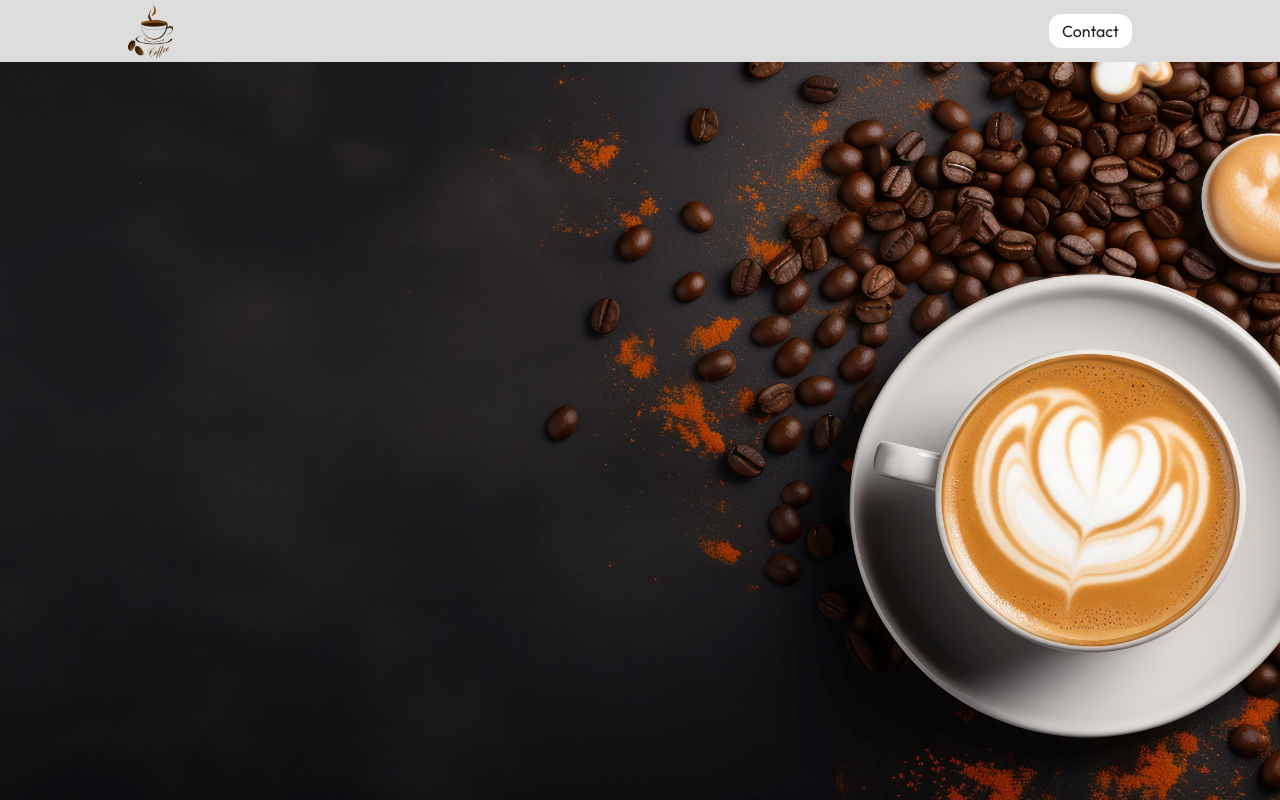
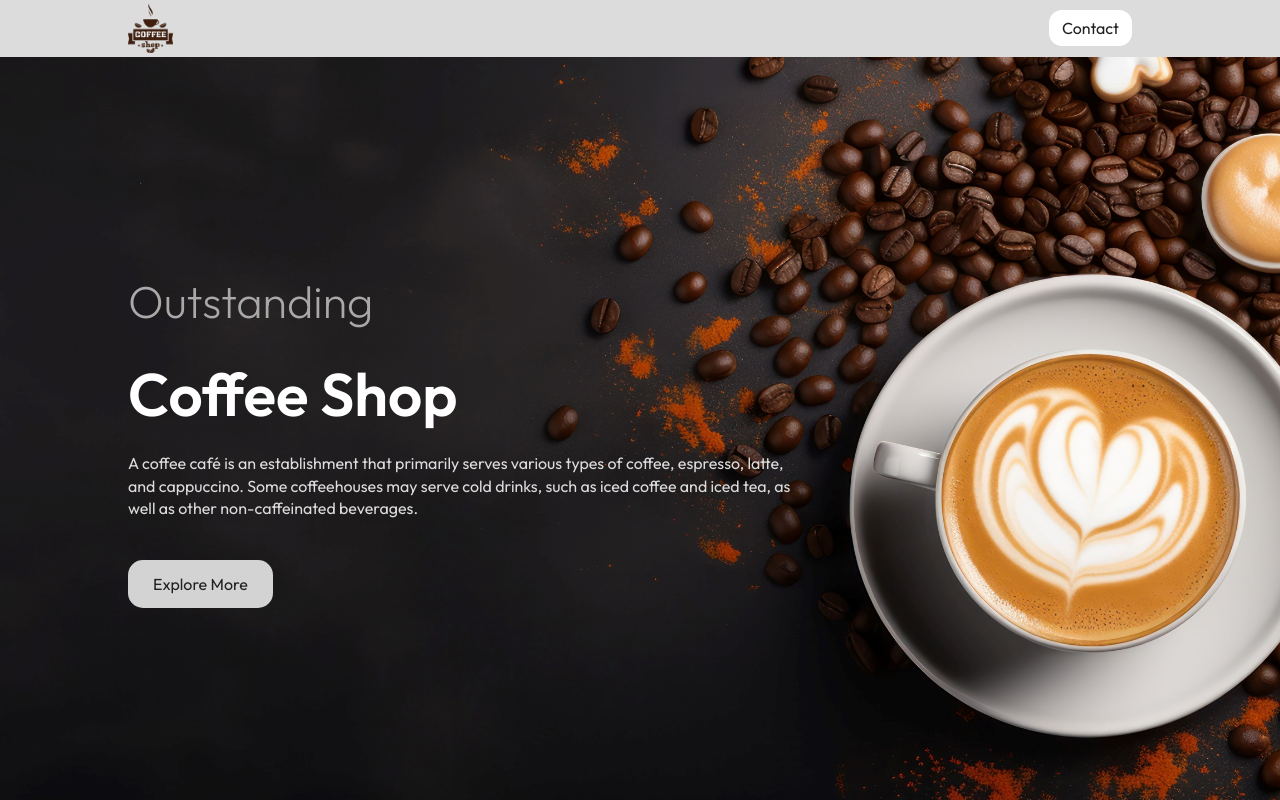
Before and after one commit to sreeginy/FrontEnd-Development-Task01, a React (Create React App) app in the folder website/: page / in a window 1280 px wide. Built offline with nearby package versions, Linux system fonts and the light colour scheme.

Commit message:
create home page

```diff
--- a/website/src/components/Home/Home.jsx
+++ b/website/src/components/Home/Home.jsx
@@ -3,7 +3,15 @@ import './home.css';
 
 const Home = () => {
   return (
-    <div className='screen'>
+    <div className='screen container'>
+        <div className="home__title">
+            <h2>Outstanding</h2>
+            <h1>Coffee Shop</h1>
+            <p>A coffee café is an establishment that primarily serves various types of coffee, espresso, latte,
+               and cappuccino. Some coffeehouses may serve cold drinks, such as iced coffee and iced tea,
+               as well as other non-caffeinated beverages.</p>
+            <button className='button2'>Explore More</button>
+        </div>
 
     </div>
   )
--- a/website/src/components/Home/home.css
+++ b/website/src/components/Home/home.css
@@ -5,4 +5,38 @@
     background: url(../../assets/coffee002.jpg);
     background-position: center;
     background-size: cover;
+    color: #fff;
+    display: flex;
+    align-items: center;
+
 }
+
+.home__title {
+    text-align: left;
+    max-width: 670px;
+}
+
+.home__title h1 {
+    font-size: 60px;
+    font-weight: 600;
+    margin-top: 4%;
+}
+
+.home__title h2{
+    font-size: 45px;
+    font-weight: 250;
+    color:#A9A9A9;
+    margin-top: 12%;
+}
+
+.home__title p{
+    max-width: 700px;
+    margin: 10px auto 2opx;
+    line-height: 1.4;
+    margin-top: 3%;
+    color: #DCDCDC;
+}
+
+.button2{
+    margin-top: 6%;
+}
--- a/website/src/components/header/Header.jsx
+++ b/website/src/components/header/Header.jsx
@@ -1,7 +1,7 @@
 import React from 'react'
 import './header.css';
 import '../../index.css'
-import Logo from "../../assets/coffelogo01.png";
+import Logo from "../../assets/coffeeShop.png";
 
 
 const Header = () => {
--- a/website/src/index.css
+++ b/website/src/index.css
@@ -28,10 +28,21 @@ a {
 .button {
   background-color: #fff;
   color: #212121;
-  padding: 7px 13px;
+  padding: 8px 13px;
   font-size: 16px;
   border-radius: 13px;
   cursor: pointer;
   border: 0;
   outline: 0;
 }
+
+.button2{
+  background-color: #D3D3D3;
+  color: #212121;
+  padding: 14px 25px;
+  font-size: 16px;
+  border-radius: 15px;
+  cursor: pointer;
+  border: 0;
+  outline: 0;
+}
```
Also changed, not shown: website/src/assets/coffeeShop.png (added), website/src/assets/shopLogo.png (added).
